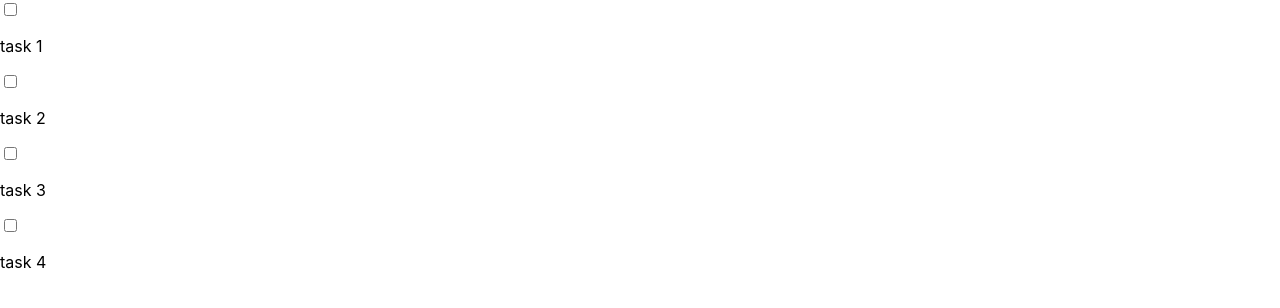
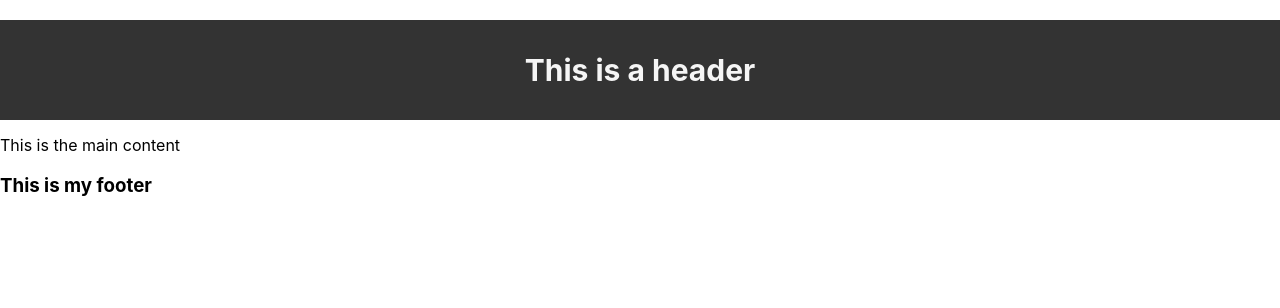
Before and after one commit to Silviardp/react-fcc, a React (Create React App) app in the folder my-app/: page / in a window 1280 px wide. Shown: the top 308 px of the page. Built offline with nearby package versions, Linux system fonts and the light colour scheme.

Commit message:
Styling React with CSS Classes

```diff
--- a/my-app/src/App.css
+++ b/my-app/src/App.css
@@ -36,3 +36,19 @@
     transform: rotate(360deg);
   }
 }
+
+body {
+  margin: 0;
+}
+
+.navbar {
+  height: 100px;
+  background-color: #333;
+  color: whitesmoke;
+  margin-bottom: 15px;
+  text-align: center;
+  font-size: 30px;
+  display: flex;
+  justify-content: center;
+  align-items: center;
+}
--- a/my-app/src/App.js
+++ b/my-app/src/App.js
@@ -8,14 +8,9 @@ import MainContent from "./components/MainContent";
 function App() {
   return (
     <div>
-      <input type="checkbox" />
-      <p>task 1</p>
-      <input type="checkbox" />
-      <p>task 2</p>
-      <input type="checkbox" />
-      <p>task 3</p>
-      <input type="checkbox" />
-      <p>task 4</p>
+      <Header />
+      <MainContent />
+      <Footer />
     </div>
   );
 }
--- a/my-app/src/components/Header.js
+++ b/my-app/src/components/Header.js
@@ -3,7 +3,7 @@ import React from "react";
 function Header() {
   return (
     <header>
-      <h1>This is a header</h1>
+      <h1 className="navbar">This is a header</h1>
     </header>
   );
 }
```
